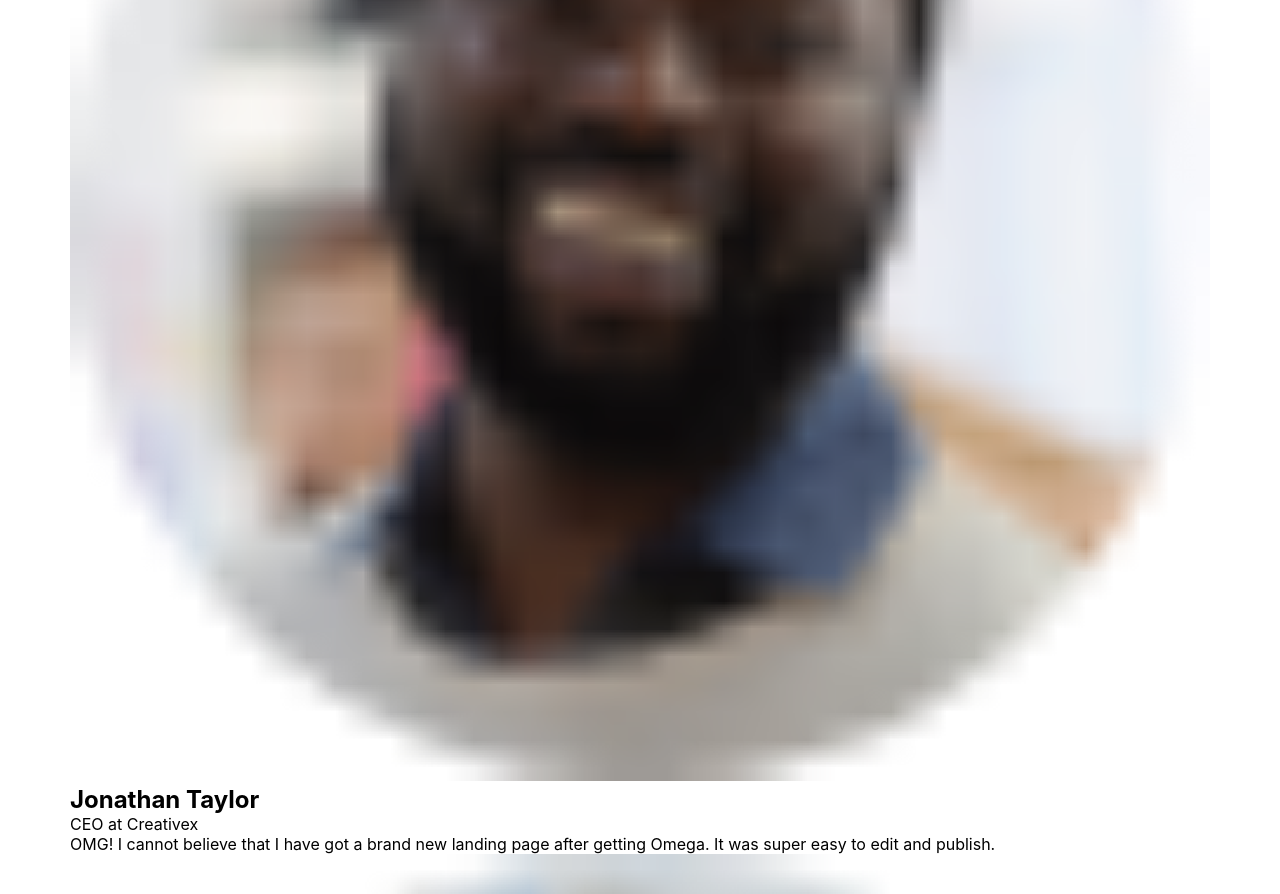
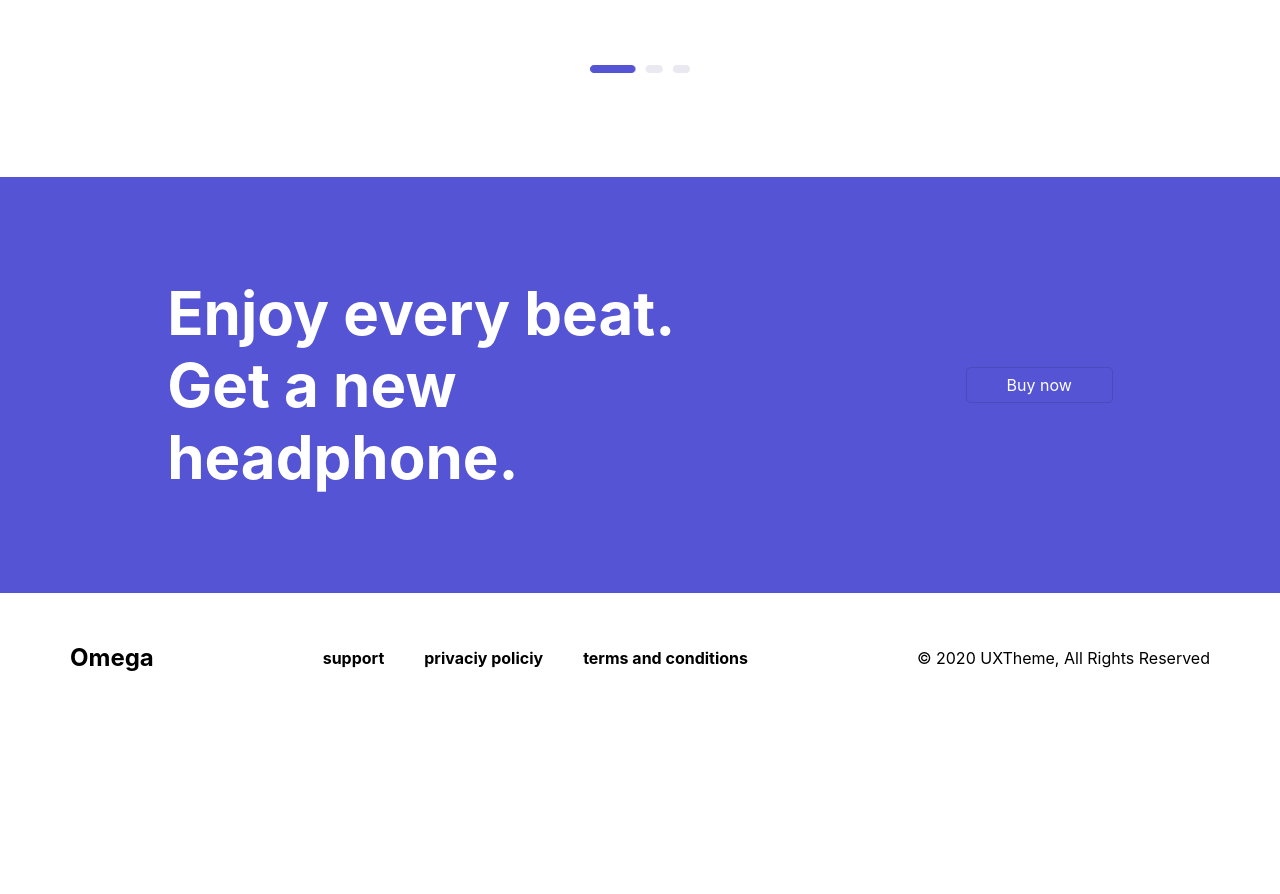
Before and after one commit to bilollidinabduvohidov/uyga-vazifa_22, a plain HTML site: page index.html in a window 1280 px wide. Shown: the part 4118-5012 px from the top of the page. After the commit the page ends 4840 px from the top, so only its background shows below. Drawn offline with Linux system fonts and the light colour scheme.

Commit message:
omega css

```diff
--- a/css/steyl.css
+++ b/css/steyl.css
@@ -383,3 +383,128 @@ section{
     background-color: #FEDC5A;
     color: black;
 }
+
+.say{
+    margin-bottom: 100px;
+}
+
+.say_text{
+    font-size: 60px;
+    text-align: center;
+    margin-bottom: 30px;
+}
+
+.say_suptext{
+    font-size: 20px;
+    text-align: center;
+    width: 47%;
+    margin-left: 300px;
+    margin-bottom: 50px;
+    color: #696871;
+}
+
+.say_list{
+    display: flex;
+    align-items: center;
+    margin-bottom: 50px;
+}
+
+.say_item{
+    border: 1px solid rgba(0, 0, 0, 0.089);
+    margin: 10px;
+    padding: 10px 20px;
+    border-radius: 10px;
+}
+
+.taylor_photo{
+    width: 40px;
+}
+
+.say__text{
+    font-size: 20px;
+    width: 85%;
+    line-height:40px;
+    margin-bottom: 25px;
+}
+
+.say_title{
+   display: flex;
+   align-items: center;
+}
+
+.taylor_text{
+    font-size: 22px;
+    font-weight: bold;
+    margin-left: 20px;
+    margin-bottom: 2px;
+}
+
+.taylor_suptext{
+    font-size: 16px;
+    margin-left: 20px;
+}
+
+.taylor__photos{
+    width: 100px;
+    margin-left: 520px;
+}
+
+.beat{
+    background-color: #5454D4;
+    padding-top: 100px;
+    padding-bottom: 100px;
+}
+
+.beat .container{
+    display: flex;
+    align-items: center;
+    justify-content: space-around;
+}
+
+.beat_text{
+    color: white;
+    font-size: 60px;
+    width: 53%;
+}
+
+.beat_link{
+    color: white;
+    border: 1px solid rgba(0, 0, 0, 0.11);
+    padding: 7px 40px;
+    transition: .3s;
+    border-radius: 5px;
+}
+
+.beat_link:hover{
+    background-color: #FEDC5A;
+    color: black;
+}
+
+footer .container{
+    display: flex;
+    align-items: center;
+    justify-content: space-between;
+    margin-bottom: 50px;
+}
+
+.omega_list{
+    display: flex;
+    align-items: center;
+}
+
+.omega_link{
+    font-size: 24px;
+    color: black;
+    font-weight: bold;
+}
+
+.omega__link{
+    margin: 0px 20px;
+    color: black;
+    font-weight: bold;
+    transition: .3s;
+}
+
+.omega__link:hover{
+    color: #5454D4;
+}
--- a/index.html
+++ b/index.html
@@ -192,7 +192,34 @@
                     </div>
                 </li>
             </ul>
+            <img src="/img/Nav.png" alt="" class="taylor__photos">
         </div>
     </section>
+    <section class="beat">
+        <div class="container">
+            <h1 class="beat_text">Enjoy every beat.
+                Get a new headphone.</h1>
+                <a href="#" class="beat_link">Buy now</a>
+        </div>
+    </section>
+    <footer>
+        <div class="container">
+            <a href="/" class="omega_link">Omega</a>
+            <ul class="omega_list">
+                <li class="omega_item">
+                    <a href="#" class="omega__link">support</a>
+                </li>
+
+                <li class="omega_item">
+                    <a href="#" class="omega__link">privaciy policiy</a>
+                </li>
+
+                <li class="omega_item">
+                    <a href="#" class="omega__link">terms and conditions</a>
+                </li>
+            </ul>
+            <p class="omega_suptext">© 2020 UXTheme, All Rights Reserved</p>
+        </div>
+    </footer>
 </body>
 </html>
```
Also changed, not shown: img/Nav.png (added).
